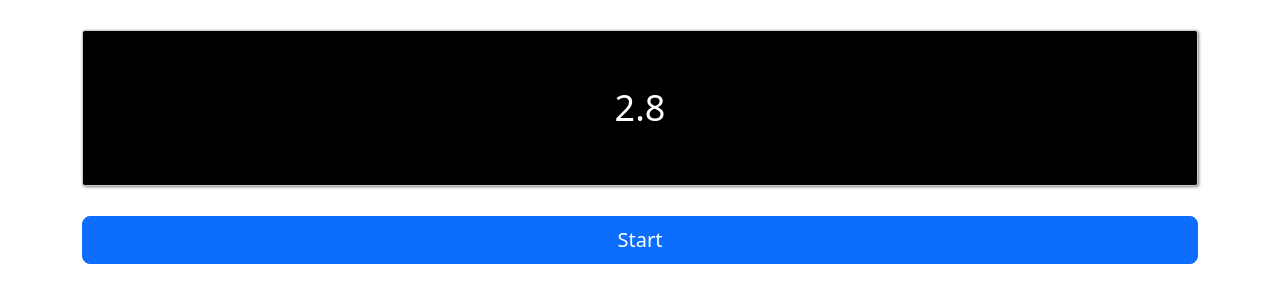
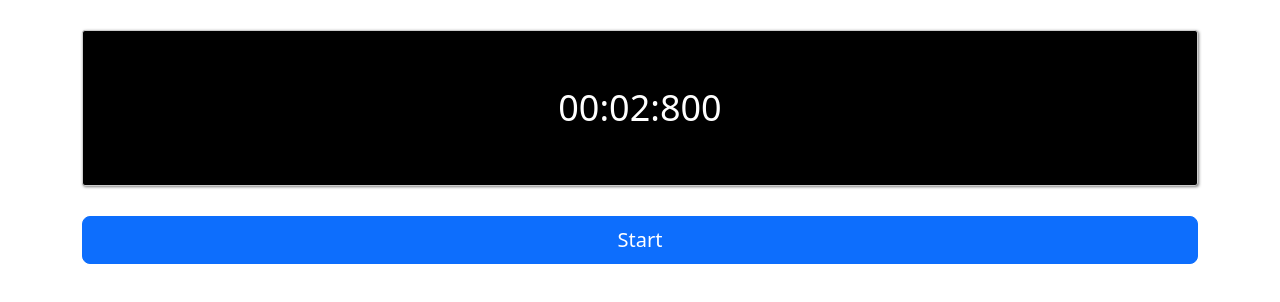
Before and after one commit to Makimon13/stop_watch, a plain HTML site: page index.html in a window 1280 px wide. Both pictures are taken after a click on the button "Start". Drawn offline with nearby package versions, Linux system fonts and the light colour scheme.

Commit message:
finished set up

```diff
--- a/index.html
+++ b/index.html
@@ -28,14 +28,27 @@
             setInterval(goTimer, 10);
         });
 
+        var addZero = function(value) {
+            if (value < 10) {
+                value = '0' + value
+            }
+            return value
+        }
+
         var goTimer = function() {
             var now = new Date();
 
             var milli = now.getTime() - start.getTime();
-            var seconds = milli / 1000;
+            var seconds = Math.floor(milli / 1000);
+            var minutes = Math.floor(seconds / 60);
 
+            milli = milli - seconds * 1000;
+            seconds = seconds - minutes *60;
 
-            document.getElementById('timer').innerHTML = seconds;
+            seconds = addZero(seconds);
+            minutes = addZero(minutes);
+
+            document.getElementById('timer').innerHTML = minutes + ':' + seconds + ':' + milli;
         }
     </script>
 
```
